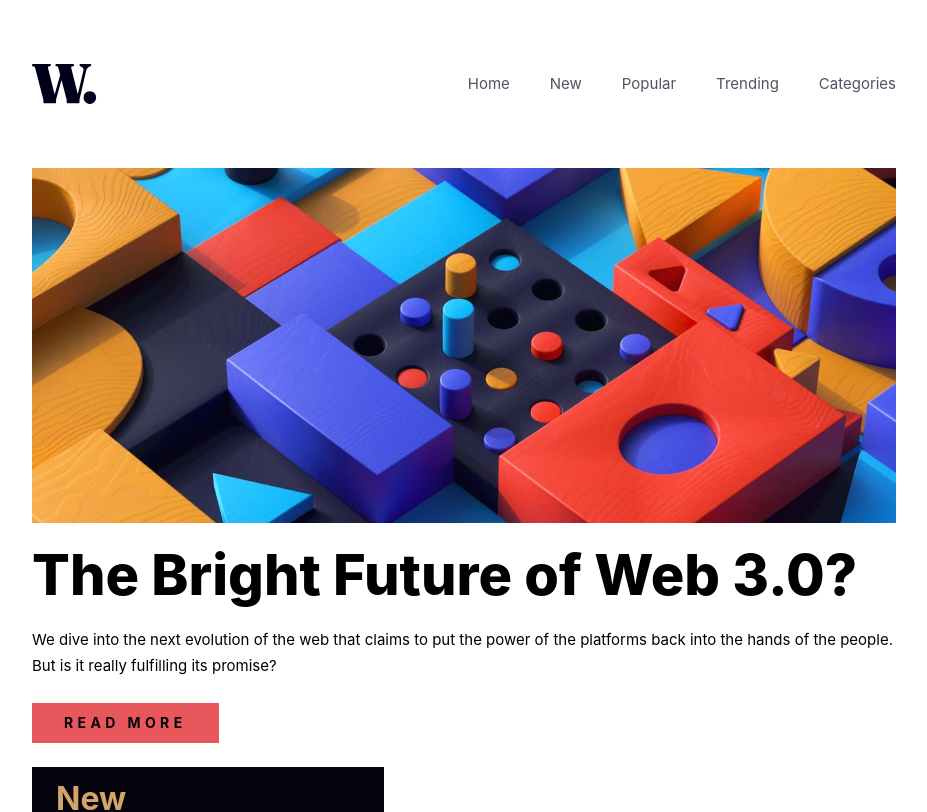
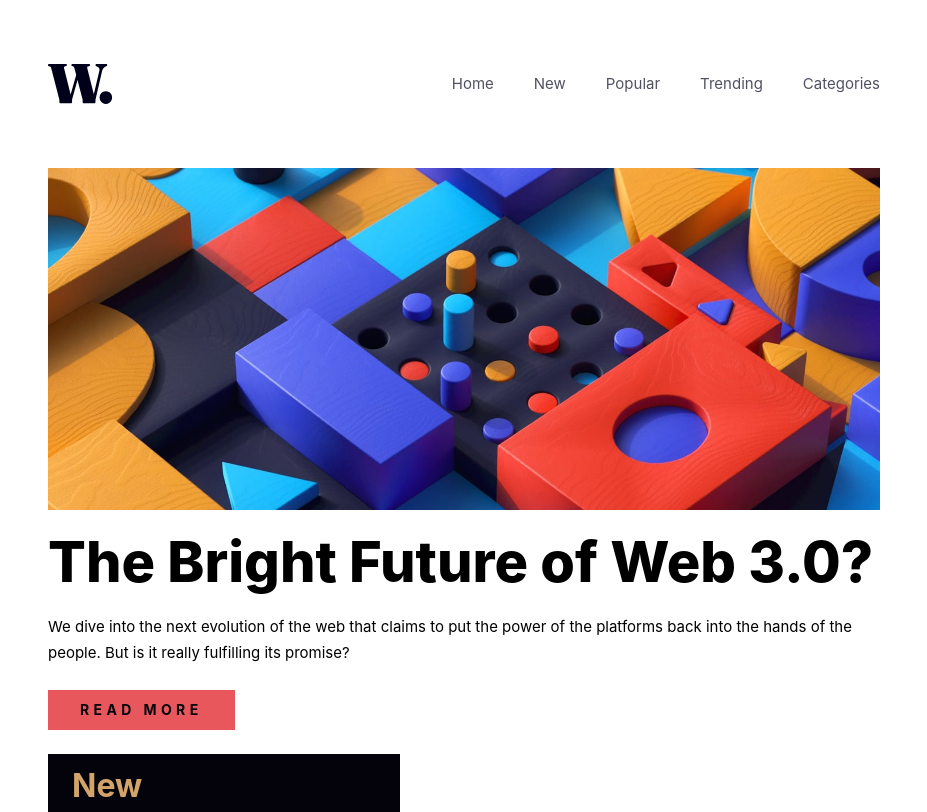
Before and after one commit to anet-eny/news-homepage, a React (Vite) app: page / in a window 1280 px wide. Shown: the top 812 px of the page, without its empty margins (176-1103 px from the left). Built offline with nearby package versions, Linux system fonts and the light colour scheme.

Commit message:
Add hover state to Button and adjust whole page paddings

```diff
--- a/src/App.jsx
+++ b/src/App.jsx
@@ -3,7 +3,7 @@ import Hero from "./components/Hero";
 
 function App() {
   return (
-    <div className="mx-auto px-4 max-w-4xl">
+    <div className="mx-auto px-4 sm:px-8 max-w-4xl">
       <Header />
       <Hero />
     </div>
--- a/src/components/Button.jsx
+++ b/src/components/Button.jsx
@@ -1,6 +1,6 @@
 export default function Button({ children, className = "" }) {
   const baseStyles =
-    "text-preset-7 px-8 py-2 text-navy-950 bg-red-500 uppercase cursor-pointer";
+    "text-preset-7 px-8 py-2 text-navy-950 hover:text-white bg-red-500 hover:bg-navy-950 uppercase cursor-pointer";
 
   return <button className={`${baseStyles} ${className}`}>{children}</button>;
 }
```
